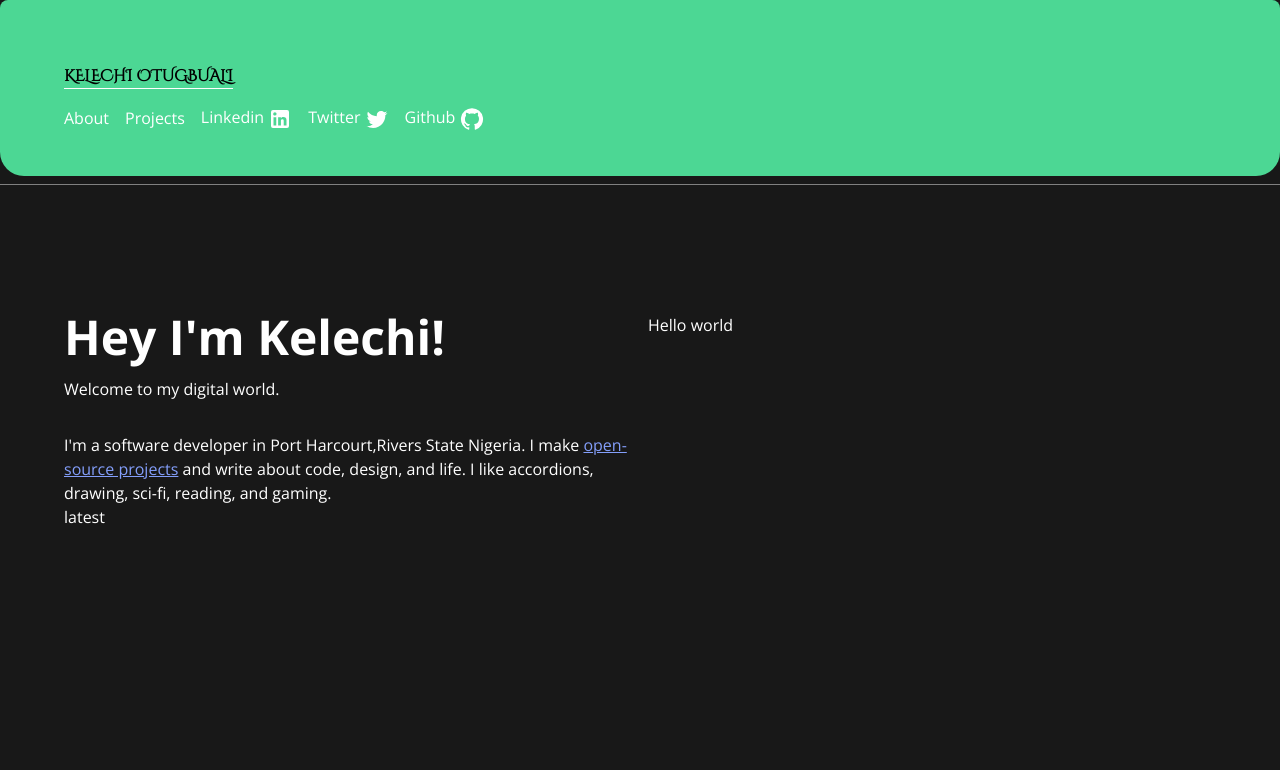
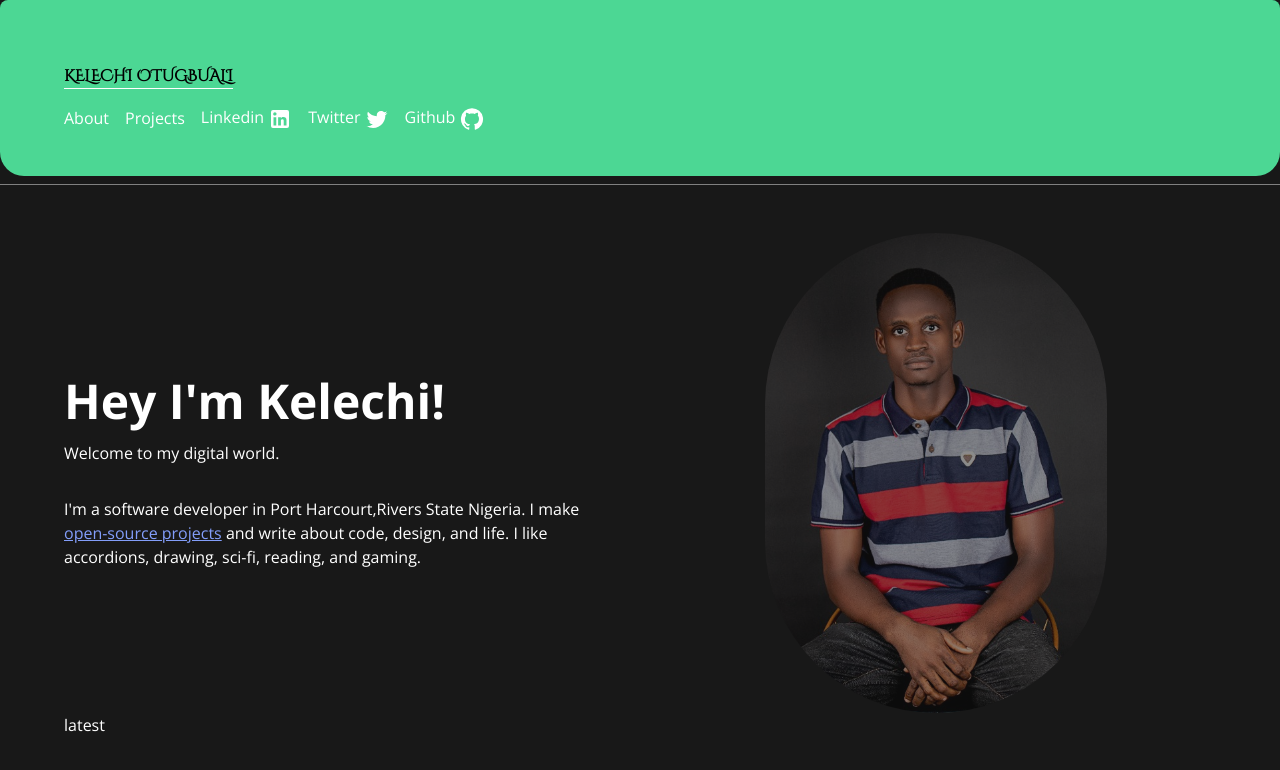
Before and after one commit to kelzzzcodes/portfolio, a React (Create React App) app: page / in a window 1280 px wide. Shown: the top 770 px of the page. Built offline with nearby package versions, Linux system fonts and the light colour scheme; a web font is replaced by a local one.

Commit message:
hero section build

```diff
--- a/src/component/Hero/hero.js
+++ b/src/component/Hero/hero.js
@@ -1,11 +1,12 @@
 import React from 'react'
 import { Link } from 'react-router-dom'
+import Heroimg from '../../asset/Heroimage.jpg'
 
 function hero() {
   return (
     <div>
 
-     <div className='grid  gap-4 grid-cols-1 md:grid-cols-2'>
+     <div className='grid gap-8 grid-cols-1 md:grid-cols-2'>
      <div className='flex flex-col justify-center align-center m-auto space-y-8 '>
         <div className=' flex flex-col justify-center align-center space-y-4'>
         <h1 className='font-extrabold text-lg md:text-5xl '>Hey I'm Kelechi!</h1>
@@ -16,7 +17,11 @@ function hero() {
         </div>
       </div>
       <div>
-       <h4>Hello world </h4>
+      <div className='flex h-[25rem] justify-center align-center md:h-[30rem]'>
+      <img src={Heroimg}
+      className='rounded-full opacity-50'
+    />
+      </div>
       </div>
 
      </div>
--- a/src/pages/Home/home.js
+++ b/src/pages/Home/home.js
@@ -5,7 +5,7 @@ import Latest from '../../component/Latest/latest'
 
 function home() {
   return (
-    <div className=' p-4 md:p-16 mt-16'>
+    <div className=' p-4 md:px-16 mt-8'>
 
         <Hero/>
         <Latest/>
```
Also changed, not shown: src/asset/Heroimage.jpg (added).
